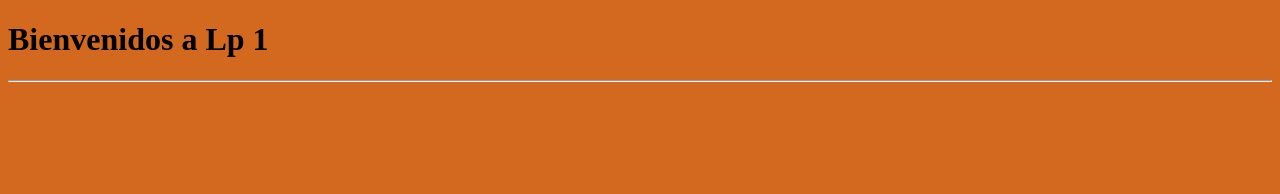
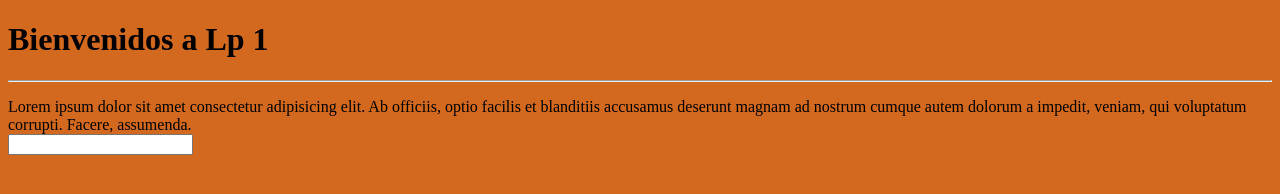
Before and after one commit to EliasMH123/lp2020-g2, a plain HTML site: page index.html in a window 1280 px wide. Drawn offline with Linux system fonts and the light colour scheme.

Commit message:
cambios en el index

```diff
--- a/index.html
+++ b/index.html
@@ -13,5 +13,9 @@
 <body>
     <h1>Bienvenidos a Lp 1</h1>
     <hr>
+    <p>
+        Lorem ipsum dolor sit amet consectetur adipisicing elit. Ab officiis, optio facilis et blanditiis accusamus deserunt magnam ad nostrum cumque autem dolorum a impedit, veniam, qui voluptatum corrupti. Facere, assumenda.
+        <br><input type="text" id="caja">
+    </p>
 </body>
 </html>
```
